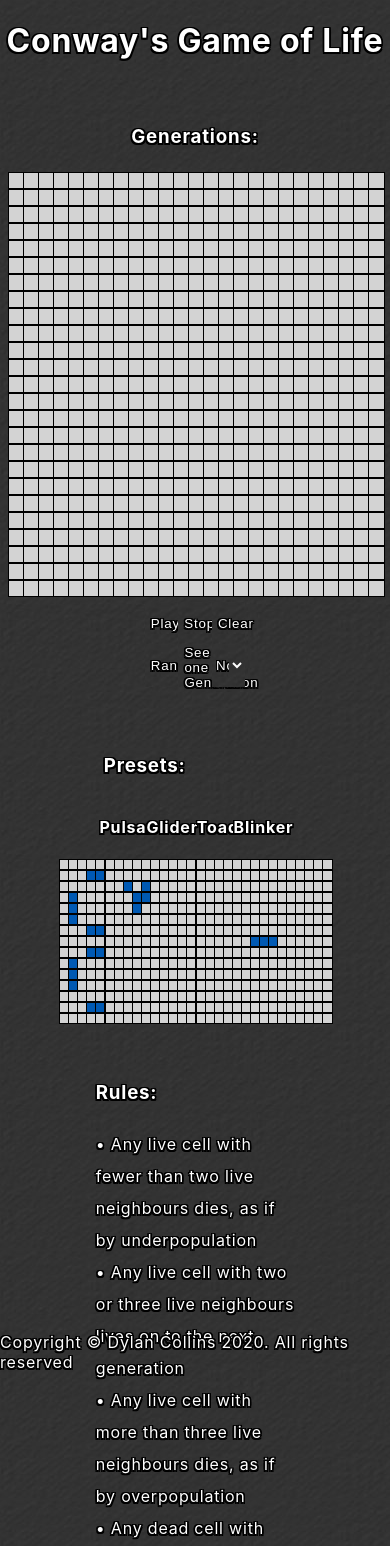
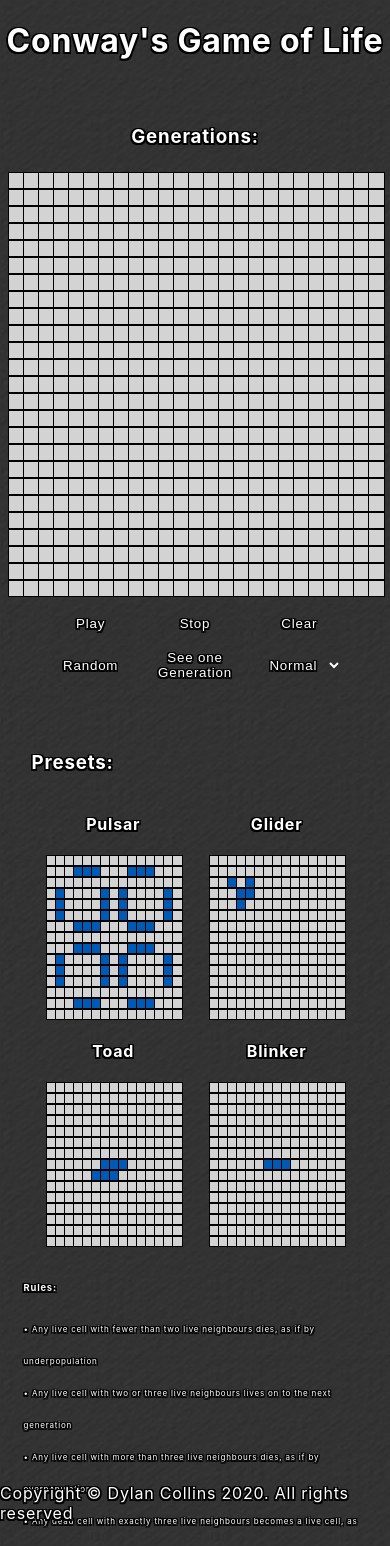
Before and after one commit to dylan17th/Conway_game_of_life, a React (Create React App) app in the folder game-of-life/: page / in a window 390 px wide. Shown: the top 1546 px of the page. Built offline with nearby package versions, Linux system fonts and the light colour scheme.

Commit message:
made it responsive

```diff
--- a/game-of-life/src/App.css
+++ b/game-of-life/src/App.css
@@ -60,6 +60,7 @@
   flex-direction:column;
   justify-content: center;
   align-items: center;
+  cursor: pointer;
 }
 
 /* this is all the CSS for the rules components */
@@ -87,7 +88,7 @@
 }
 
 .button{
-  width: 33%;
+  width: 8.5vw;
   height: 5vh;
   text-align: center;
   border: none;
@@ -125,3 +126,140 @@
 .button:focus {
     border:0.1em solid #0059b3;
  }
+
+
+ /*start of media queries for responsiveness*/
+
+ @media screen and (max-width: 1200px) {
+  .presets-components{
+    width: 80vw;
+  }
+  .buttons-div{
+    width: 100%;
+  }
+  .copyright{
+    padding-bottom: 3rem;
+  }
+}
+
+@media screen and (max-width: 1050px) {
+  .buttons-div{
+    width: 36vw;
+  }
+  .button{
+    width: 12vw ;
+  }
+  .button-select{
+    width: 12vw ;
+  }
+}
+
+@media screen and (max-width: 950px) {
+  .buttons-div{
+    width: 40vw;
+  }
+  .button{
+    width: 13vw ;
+  }
+  .button-select{
+    width: 13vw ;
+  }
+  .rules-components{
+    padding: .5rem;
+    height: 40vh;
+    line-height: 2rem;
+  }
+}
+
+
+@media screen and (max-width: 820px) {
+  .buttons-div{
+    width: 47vw;
+  }
+  .button{
+    width: 16vw ;
+  }
+  .button-select{
+    width: 16vw ;
+  }
+  .rules-components{
+    padding: .5rem;
+    height: 40vh;
+    line-height: 2rem;
+  }
+  .rules-components{
+    padding: .5rem;
+    font-size: .8rem;
+    width: 95%;
+  }
+  .presets-components{
+    width: 85vw;
+  }
+}
+
+@media screen and (max-width: 715px) {
+  .buttons-div{
+    width: 55vw;
+  }
+  .button{
+    width: 17vw ;
+  }
+  .button-select{
+    width: 17vw ;
+  }
+
+  .presets-components{
+    width: 92vw;
+  }
+}
+
+@media screen and (max-width: 660px) {
+  .buttons-div{
+    width: 57vw;
+  }
+  .button{
+    width: 19vw ;
+  }
+  .button-select{
+    width: 19vw ;
+  }
+  .presets-components{
+    width: 92vw;
+    height: 80vh;
+  }
+  .presets-section{
+    flex-wrap: wrap;
+
+  }
+  .the-presets{
+    width:40%;
+  }
+  .presets-div{
+    height: 40vh;
+    margin-bottom: 20vh;
+  }
+  .copyright{
+    padding-top: 10vh;
+  }
+}
+
+@media screen and (max-width: 660px) {
+  .rules-components{
+    font-size: .6rem;
+  }
+}
+
+@media screen and (max-width: 530px) {
+  .rules-components{
+    font-size: .5rem;
+  }
+  .buttons-div{
+    width:85vw;
+  }
+  .button{
+    width: 22vw ;
+  }
+  .button-select{
+    width: 22vw ;
+  }
+}
--- a/game-of-life/src/components/index.js
+++ b/game-of-life/src/components/index.js
@@ -35,7 +35,7 @@ const Main = () => {
                     <Rules />
                 </section>
             </section>
-            <div>
+            <div className="copyright">
                 Copyright {'\u00a9'} Dylan Collins 2020. All rights reserved
             </div>
         </div>
```
